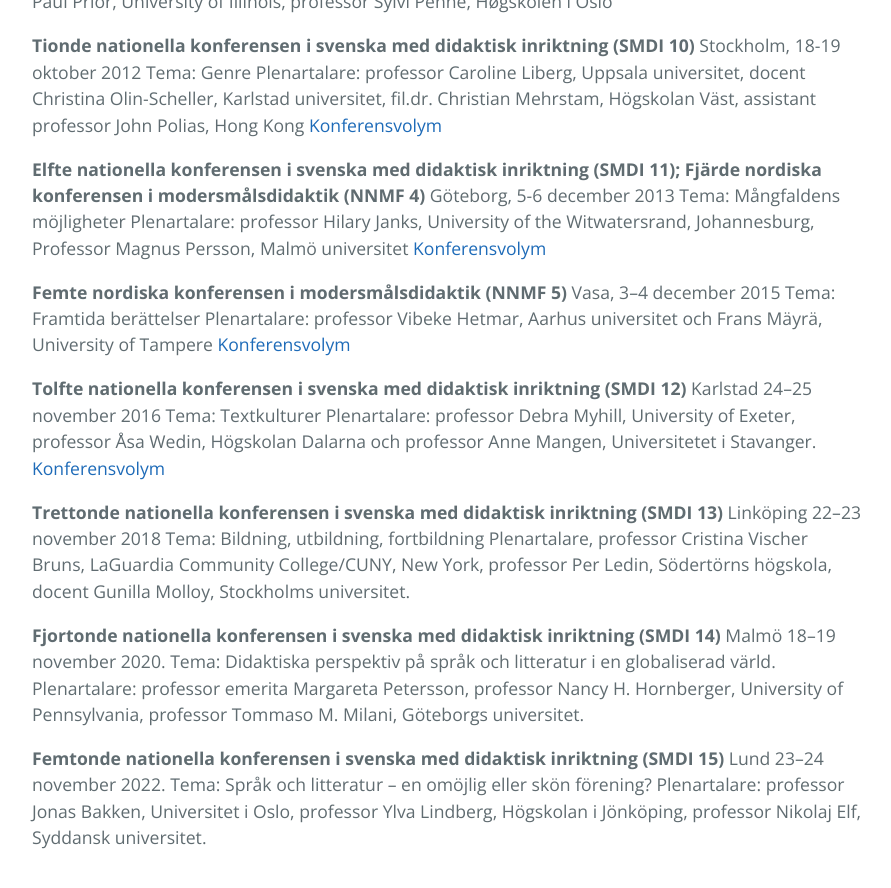
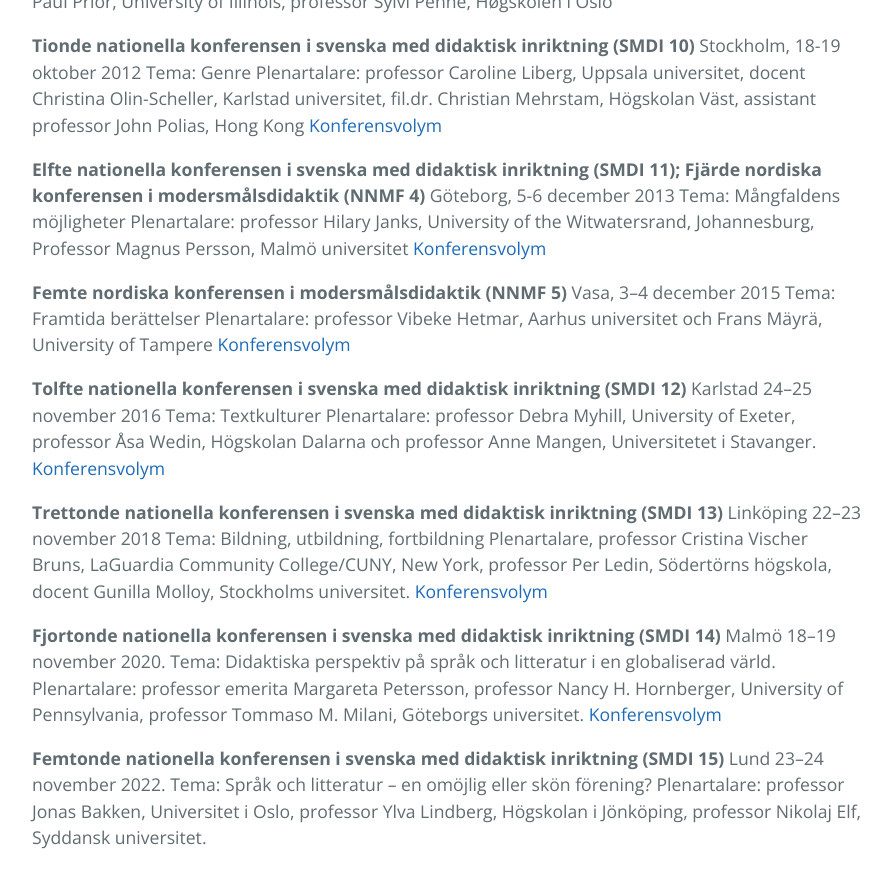
Before and after one commit to smdihemsida/smdihemsida.github.io, a Jekyll site: the page built from konferenser.md, in a window 1280 px wide and 900 px high, scrolled down 1922 px. Shown: the top 888 px of the window, without its empty margins (192-1083 px from the left). Built offline with Jekyll 4.4.1, drawn with Linux system fonts in a browser that asks for light colours; our own code applies the rules of GitHub Pages for plain Markdown files.

Commit message:
Update konferenser.md

```diff
--- a/konferenser.md
+++ b/konferenser.md
@@ -92,11 +92,13 @@ __Trettonde nationella konferensen i svenska med didaktisk inriktning (SMDI 13)_
 Linköping 22–23 november 2018
 Tema: Bildning, utbildning, fortbildning
 Plenartalare, professor Cristina Vischer Bruns, LaGuardia Community College/CUNY, New York, professor Per Ledin, Södertörns högskola, docent Gunilla Molloy, Stockholms universitet.
+[Konferensvolym](https://drive.google.com/file/d/1XMQ693KXa-UWFFMH6XEfMG6eyLyApVX2/view)
 
 __Fjortonde nationella konferensen i svenska med didaktisk inriktning (SMDI 14)__
 Malmö 18–19 november 2020.
 Tema: Didaktiska perspektiv på språk och litteratur i en globaliserad värld.
 Plenartalare: professor emerita Margareta Petersson, professor Nancy H. Hornberger, University of Pennsylvania, professor Tommaso M. Milani, Göteborgs universitet.
+[Konferensvolym](https://drive.google.com/file/d/1XMQ693KXa-UWFFMH6XEfMG6eyLyApVX2/view)
 
 __Femtonde nationella konferensen i svenska med didaktisk inriktning (SMDI 15)__
 Lund 23–24 november 2022.
```
